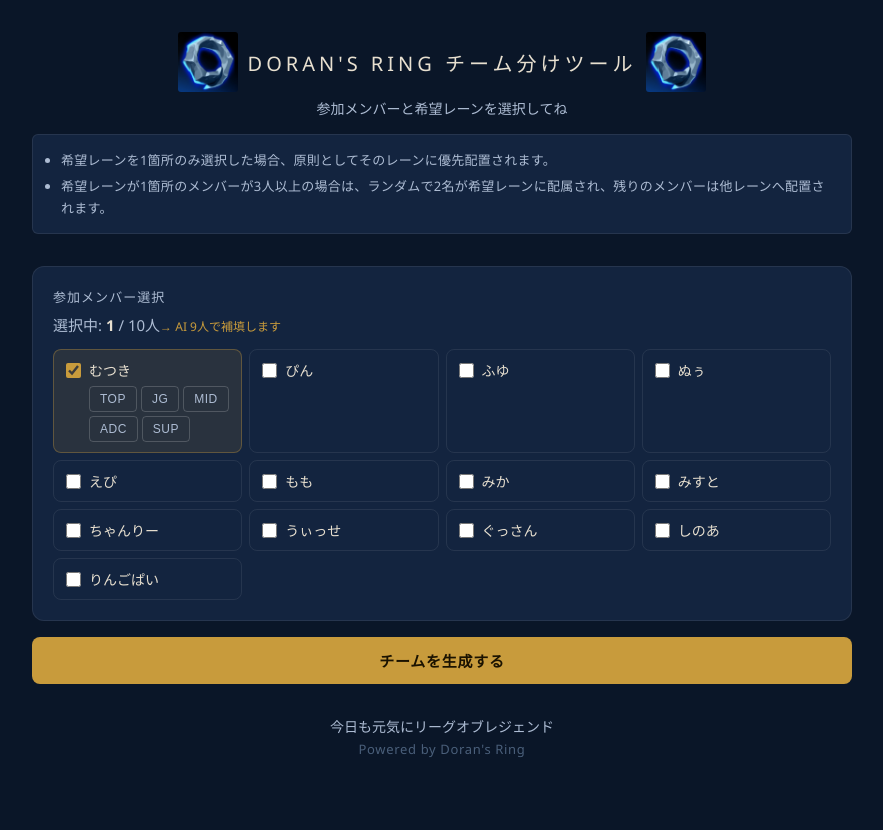
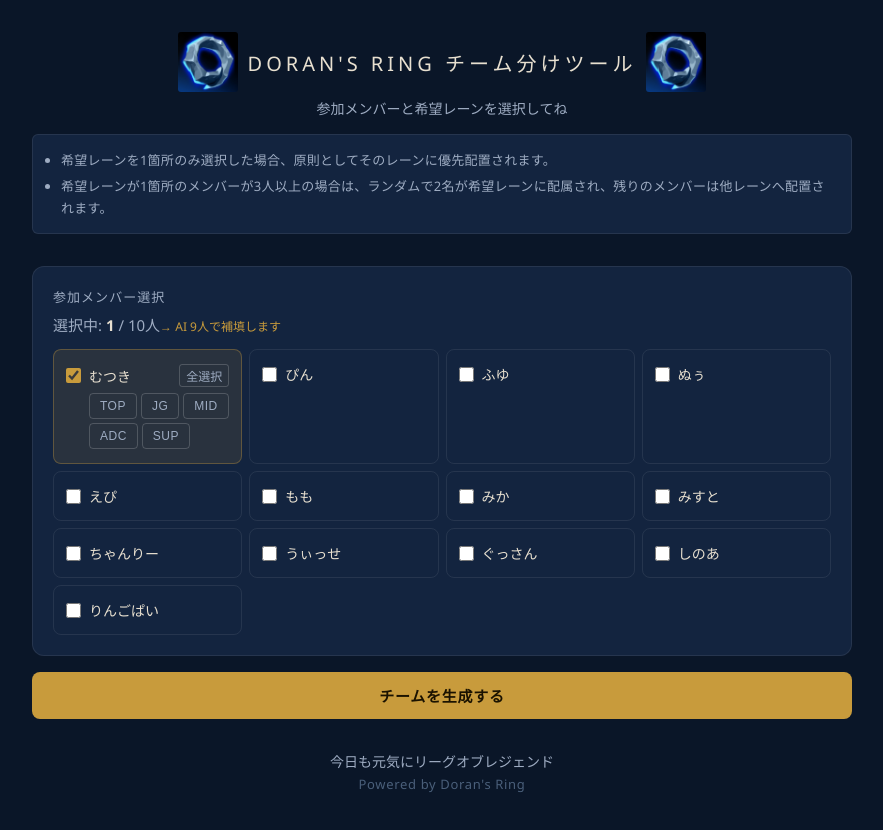
Before and after one commit to pipipi862/lol-team-maker, a React (Vite) app: page / in a window 1280 px wide. Both pictures are taken after a click on the label "むつき". Shown: the top 830 px of the page, without its empty margins (198-1081 px from the left). Before the commit the page ends 800 px from the top, so only its background shows below. Built offline with nearby package versions, Linux system fonts and the light colour scheme.

Commit message:
全選択追加

```diff
--- a/src/App.jsx
+++ b/src/App.jsx
@@ -39,6 +39,15 @@
       else lanes.splice(idx, 1)
       return { ...prev, [name]: { ...prev[name], lanes } }
     })
+  }
+  function selectAllLanes(name) {
+  setMemberState(prev => ({
+    ...prev,
+    [name]: {
+      ...prev[name],
+      lanes: prev[name].lanes.length === LANES.length ? [] : [...LANES],
+    },
+  }))
 }
 
 function handleGenerate() {
@@ -113,6 +122,7 @@
   disabled={!memberState[name].checked && selectedCount >= MAX_PLAYERS}
   onToggleCheck={() => toggleMember(name)}
   onToggleLane={lane => toggleLane(name, lane)}
+  onSelectAll={() => selectAllLanes(name)}
 />
           ))}
         </div>
--- a/src/components/MemberCard.jsx
+++ b/src/components/MemberCard.jsx
@@ -1,7 +1,9 @@
 import { LANES } from '../constants'
 import styles from './MemberCard.module.css'
 
-export default function MemberCard({ name, checked, lanes, onToggleCheck, onToggleLane, disabled }) {
+export default function MemberCard({ name, checked, lanes, onToggleCheck, onToggleLane, onSelectAll, disabled }) {
+  const allSelected = LANES.every(l => lanes.includes(l))
+
   return (
     <div
       className={`${styles.card} ${checked ? styles.selected : ''} ${disabled ? styles.disabled : ''}`}
@@ -23,6 +25,15 @@
         >
           {name}
         </label>
+        {checked && (
+          <button
+            className={`${styles.allBtn} ${allSelected ? styles.allBtnOn : ''}`}
+            onClick={e => { e.stopPropagation(); onSelectAll() }}
+            type="button"
+          >
+            全選択
+          </button>
+        )}
       </div>
 
       {checked && (
--- a/src/components/MemberCard.module.css
+++ b/src/components/MemberCard.module.css
@@ -2,7 +2,7 @@
   display: flex;
   flex-direction: column;
   gap: 6px;
-  padding: 10px 12px;
+  padding: 14px 12px;
   border: 0.5px solid var(--border);
   border-radius: 8px;
   transition: border-color 0.15s, background 0.15s;
@@ -75,3 +75,27 @@
   background: #4a90d9;
   color: #fff;
 }
+
+.allBtn {
+  font-size: 12px;
+  padding: 2px 6px;
+  border-radius: 3px;
+  border: 0.5px solid var(--border-hover);
+  background: transparent;
+  color: var(--text-secondary);
+  cursor: pointer;
+  margin-left: auto;
+  transition: all 0.12s;
+  flex-shrink: 0;
+}
+
+.allBtn:hover {
+  color: var(--text-secondary);
+  border-color: var(--text-secondary);
+}
+
+.allBtnOn {
+  background: #2a3f5f;
+  color: #7eb3e8;
+  border-color: transparent;
+}
--- a/src/index.css
+++ b/src/index.css
@@ -16,7 +16,7 @@
   --border: rgba(255, 255, 255, 0.08);
   --border-hover: rgba(255, 255, 255, 0.18);
   --text-primary: #e8e0d0;
-  --text-secondary: #adbcd3;
+  --text-secondary: #9eacc2;
   --text-muted: #4a5f7a;
 
   --lane-top: #5C6BC0;
--- a/src/teamLogic.js
+++ b/src/teamLogic.js
@@ -3,6 +3,8 @@
 export function generateTeams(players) {
   const humans = players.filter(p => !p.isCpu)
   const cpus = players.filter(p => p.isCpu)
+  const hasCpu = cpus.length > 0
+  const humanCount = humans.length
 
   // ── 1. 希望レーンが1つのメンバーをレーンごとに集計 ──
   const confirmedBlue = []
@@ -71,47 +73,71 @@
   const humanForBlue = flexHumans.slice(0, humanBlueCount)
   const humanForRed = flexHumans.slice(humanBlueCount, humanBlueCount + humanRedCount)
 
-  const groups = {
-    Blue: [...humanForBlue, ...cpuBlue.slice(0, cpuBlueCount)],
-    Red: [...humanForRed, ...cpuRed.slice(0, cpuRedCount)],
-  }
+  // ── 6. CPU補填あり・人間が偶数のとき、対面レーン保証 ──
+  // 確定済みレーンを除いた残りレーンでペアを作り、
+  // 人間を片方・AIをもう片方に配置する
+  if (hasCpu && humanCount % 2 === 0) {
+    const pairedLanes = LANES.filter(
+      l => !usedLanes.Blue.has(l) && !usedLanes.Red.has(l)
+    )
 
-  // ── 6. フレキシブルメンバーのレーン割り当て ──
-  for (const side of ['Blue', 'Red']) {
-    // 希望レーンの空き数が少ない順に毎回再ソートして割り当て
-    const pool = [...groups[side]]
-    const unassigned = []
+    // 残り人間フレキシブルをBlue/Redに振り分け済みのものを使って
+    // 対面レーンにペア配置する
+    const humanBluePool = [...humanForBlue]
+    const humanRedPool = [...humanForRed]
+    const cpuBluePool = cpuBlue.slice(0, cpuBlueCount)
+    const cpuRedPool = cpuRed.slice(0, cpuRedCount)
 
-    while (pool.length > 0) {
-      // 現時点での空き希望数を再計算してソート
-      pool.sort((a, b) => {
-        const aAvail = a.lanes.filter(l => !usedLanes[side].has(l)).length
-        const bAvail = b.lanes.filter(l => !usedLanes[side].has(l)).length
-        return aAvail - bAvail
-      })
+    for (const lane of pairedLanes) {
+      if (teams.Blue.length >= 5 || teams.Red.length >= 5) break
 
-      const p = pool.shift()
-      const available = p.lanes.filter(l => !usedLanes[side].has(l))
+      // Blueに人間、Redに人間 or CPU のペアを置く
+      const blueHuman = humanBluePool.find(p =>
+        p.lanes.includes(lane) && !usedLanes.Blue.has(lane)
+      )
+      const redHuman = humanRedPool.find(p =>
+        p.lanes.includes(lane) && !usedLanes.Red.has(lane)
+      )
+      const blueCpu = cpuBluePool.find(() => !usedLanes.Blue.has(lane))
+      const redCpu = cpuRedPool.find(() => !usedLanes.Red.has(lane))
 
-      if (available.length > 0 && teams[side].length < 5) {
-        const lane = pickRandom(available)
-        usedLanes[side].add(lane)
-        teams[side].push({ ...p, lane })
-      } else {
-        unassigned.push(p)
+      const bluePlayer = blueHuman ?? blueCpu ?? null
+      const redPlayer = redHuman ?? redCpu ?? null
+
+      if (bluePlayer && redPlayer && teams.Blue.length < 5 && teams.Red.length < 5) {
+        if (!usedLanes.Blue.has(lane)) {
+          usedLanes.Blue.add(lane)
+          teams.Blue.push({ ...bluePlayer, lane })
+          if (blueHuman) humanBluePool.splice(humanBluePool.indexOf(blueHuman), 1)
+          else cpuBluePool.splice(cpuBluePool.indexOf(bluePlayer), 1)
+        }
+        if (!usedLanes.Red.has(lane)) {
+          usedLanes.Red.add(lane)
+          teams.Red.push({ ...redPlayer, lane })
+          if (redHuman) humanRedPool.splice(humanRedPool.indexOf(redHuman), 1)
+          else cpuRedPool.splice(cpuRedPool.indexOf(redPlayer), 1)
+        }
       }
     }
 
-    // 希望レーンが全部埋まっていた場合のみ残レーンに配置
-    for (const p of unassigned) {
-      const rest = LANES.filter(l => !usedLanes[side].has(l))
-      if (rest.length === 0 || teams[side].length >= 5) continue
-      // 希望レーンと残レーンの交差を優先
-      const preferred = rest.filter(l => p.lanes.includes(l))
-      const lane = preferred.length > 0 ? pickRandom(preferred) : pickRandom(rest)
-      usedLanes[side].add(lane)
-      teams[side].push({ ...p, lane })
+    // 対面保証後の残りを通常割り当て
+    const remainBlue = [...humanBluePool, ...cpuBluePool].filter(
+      p => !teams.Blue.some(t => t.name === p.name)
+    )
+    const remainRed = [...humanRedPool, ...cpuRedPool].filter(
+      p => !teams.Red.some(t => t.name === p.name)
+    )
+
+    assignFlex(remainBlue, 'Blue', teams, usedLanes)
+    assignFlex(remainRed, 'Red', teams, usedLanes)
+  } else {
+    // 通常割り当て
+    const groups = {
+      Blue: [...humanForBlue, ...cpuBlue.slice(0, cpuBlueCount)],
+      Red: [...humanForRed, ...cpuRed.slice(0, cpuRedCount)],
     }
+    assignFlex(groups.Blue, 'Blue', teams, usedLanes)
+    assignFlex(groups.Red, 'Red', teams, usedLanes)
   }
 
   // ── 7. レーン順にソート ──
@@ -124,6 +150,39 @@
   return teams
 }
 
+function assignFlex(pool, side, teams, usedLanes) {
+  const unassigned = []
+  let remaining = [...pool]
+
+  while (remaining.length > 0) {
+    remaining.sort((a, b) => {
+      const aAvail = a.lanes.filter(l => !usedLanes[side].has(l)).length
+      const bAvail = b.lanes.filter(l => !usedLanes[side].has(l)).length
+      return aAvail - bAvail
+    })
+
+    const p = remaining.shift()
+    const available = p.lanes.filter(l => !usedLanes[side].has(l))
+
+    if (available.length > 0 && teams[side].length < 5) {
+      const lane = pickRandom(available)
+      usedLanes[side].add(lane)
+      teams[side].push({ ...p, lane })
+    } else {
+      unassigned.push(p)
+    }
+  }
+
+  for (const p of unassigned) {
+    const rest = LANES.filter(l => !usedLanes[side].has(l))
+    if (rest.length === 0 || teams[side].length >= 5) continue
+    const preferred = rest.filter(l => p.lanes.includes(l))
+    const lane = preferred.length > 0 ? pickRandom(preferred) : pickRandom(rest)
+    usedLanes[side].add(lane)
+    teams[side].push({ ...p, lane })
+  }
+}
+
 function pickRandom(arr) {
   return arr[Math.floor(Math.random() * arr.length)]
 }
```
Lines whose indentation alone changed are shown as unchanged.
